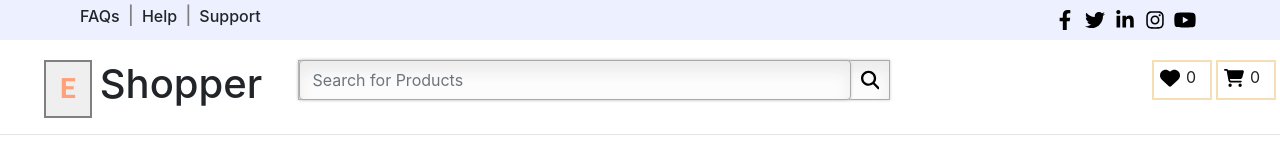
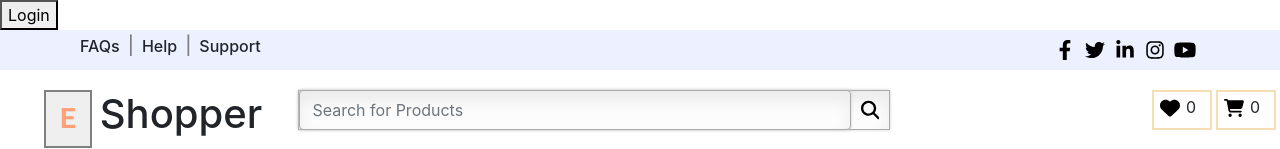
Before and after one commit to Venki4746l/Ecommerce, a React (Create React App) app: page / in a window 1280 px wide. Shown: the top 149 px of the page. Built offline with nearby package versions, Linux system fonts and the light colour scheme; a web font is replaced by a local one.

Commit message:
login modal

```diff
--- a/src/Home/Home.js
+++ b/src/Home/Home.js
@@ -1,5 +1,5 @@
-import React from "react";
-//import Login from "../pages/Login/Login";
+import React,{useState} from "react";
+import Login from "../pages/Login/Login";
 
 import Navbar from "./NavbarSection/Navbar";
 import Dropdowns from "./DropDown/Dropdowns";
@@ -15,20 +15,20 @@ import Vendorpage from "./vendorSection/Vendorpage";
 import Footer from "../Footer/Footer";
 
 const Home = () => {
-  // const [loginmodal, setLoginModal] = useState(false);
-  // const modalClose =(info)=>{
-  //   setLoginModal(info)
-  // }
+  const [loginmodal, setLoginModal] = useState(false);
+  const modalClose =(info)=>{
+    setLoginModal(info)
+  }
   return (
     <div>
-      {/* <button onClick={()=>setLoginModal(!loginmodal)}>Login</button> */}
+      <button onClick={()=>setLoginModal(!loginmodal)}>Login</button>
       <TopSection />
       <div className="d-flex">
         <Dropdowns />
         <Navbar />
       </div>
 
-      {/* <div>{loginmodal && <Login modalClose={modalClose} />}</div> */}
+      <div>{loginmodal && <Login modalClose={modalClose} />}</div>
 
       <Cards />
       <TrendySection />
```
